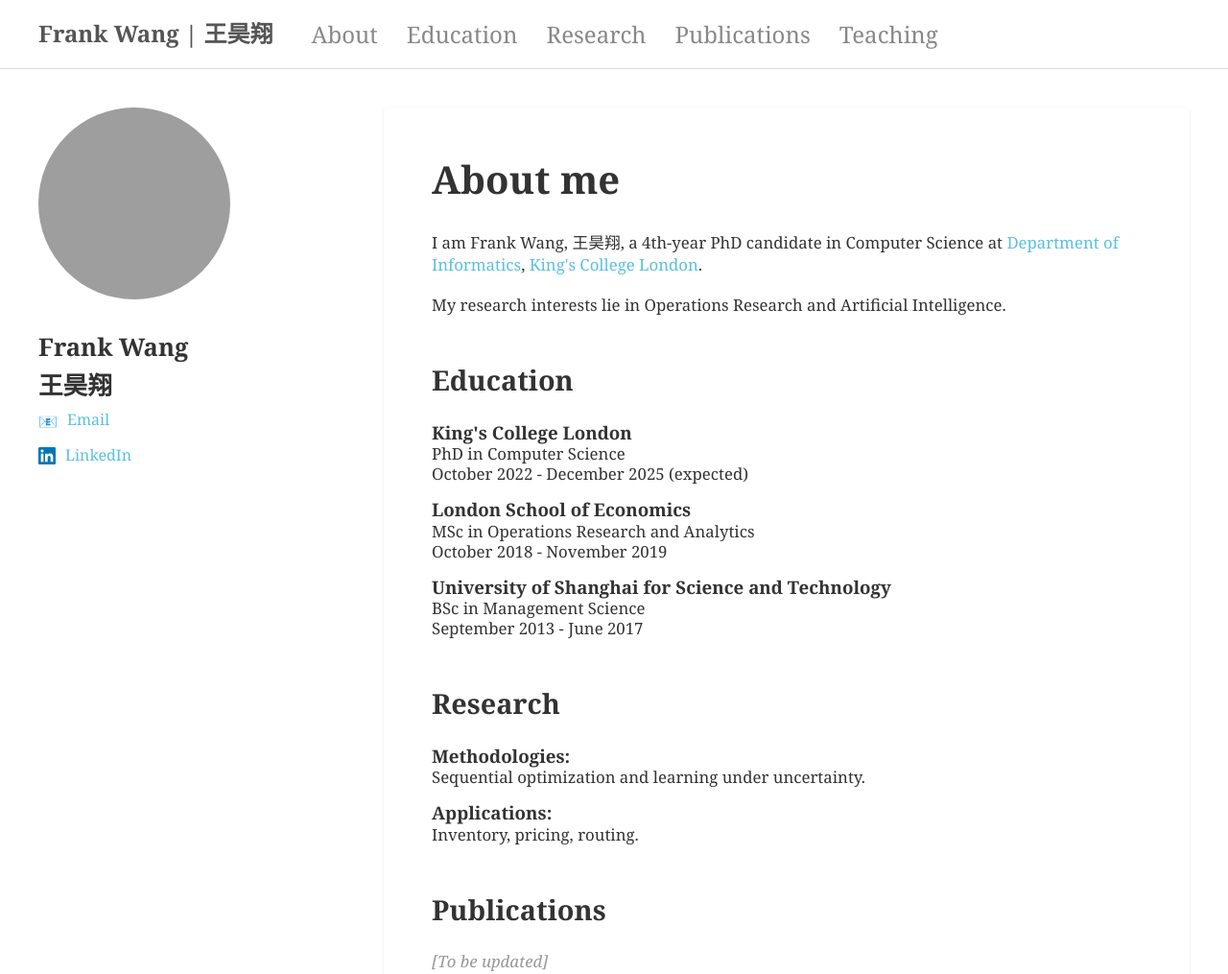
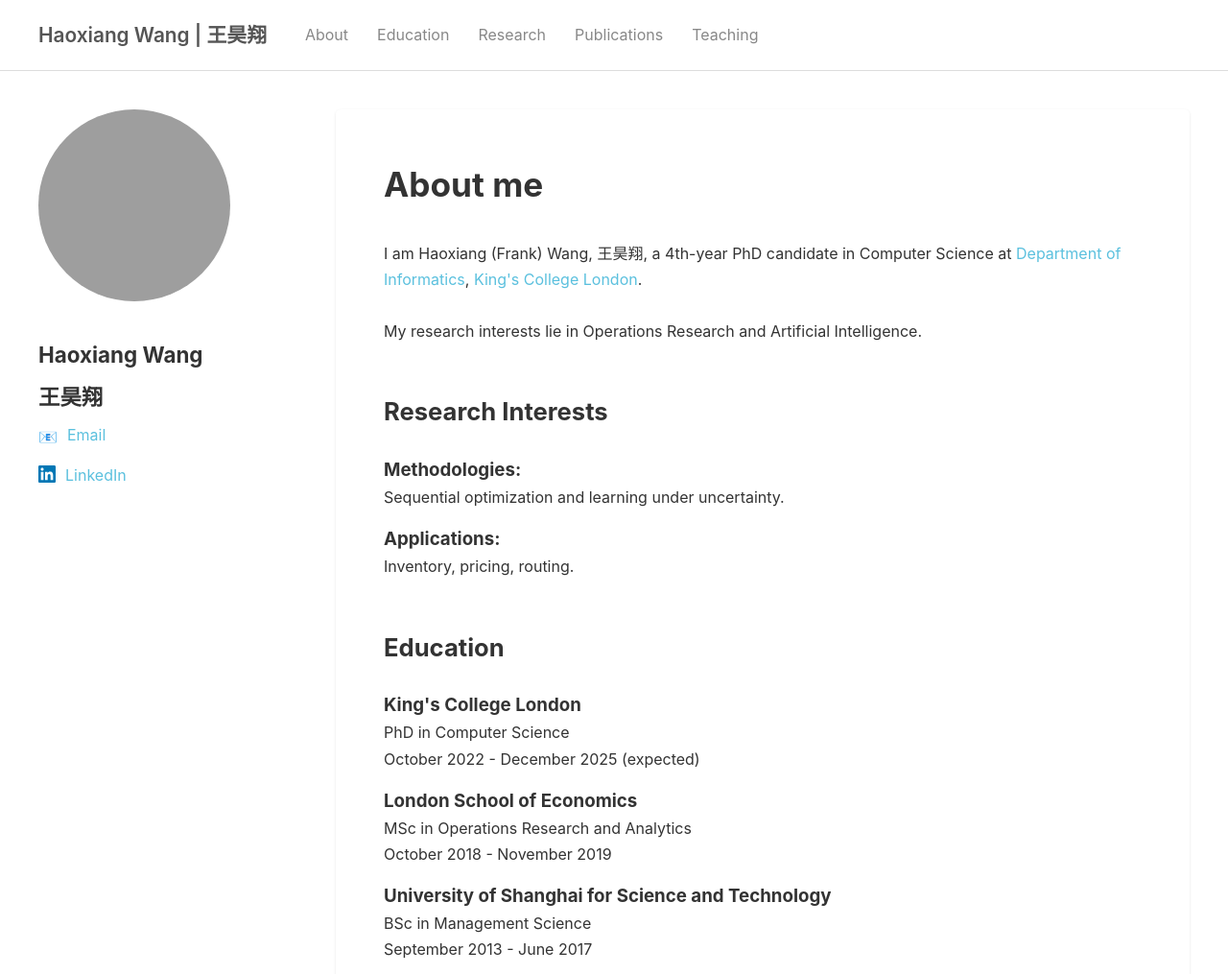
Before and after one commit to wang-haoxiang/wang-haoxiang.github.io, a plain HTML site: page index.html in a window 1280 px wide. Shown: the top 1015 px of the page at 96% size. Drawn offline with Linux system fonts and the light colour scheme; grey boxes are pictures that could not be loaded.

Commit message:
Update index.html

```diff
--- a/index.html
+++ b/index.html
@@ -3,7 +3,7 @@
 <head>
     <meta charset="UTF-8">
     <meta name="viewport" content="width=device-width, initial-scale=1.0">
-    <title>Haoxiang Wang - Academic Homepage</title>
+    <title>Haoxiang Wang's Homepage</title>
     <style>
         * {
             margin: 0;
@@ -12,10 +12,11 @@
         }
 
         body {
-            font-family: Georgia, 'Times New Roman', serif;
-            line-height: 1.25;
+            font-family: -apple-system, BlinkMacSystemFont, 'Segoe UI', 'Helvetica Neue', Arial, sans-serif;
+            line-height: 1.6;
             color: #333;
             background: white;
+            font-size: 16px;
         }
 
         .top-nav {
@@ -34,7 +35,7 @@
         }
 
         .top-nav .name {
-            font-size: 1.5rem;
+            font-size: 1.3rem;
             font-weight: 600;
             color: #555;
         }
@@ -47,7 +48,7 @@
         .top-nav a {
             color: #888;
             text-decoration: none;
-            font-size: 1.5rem;
+            font-size: 1rem;
             transition: color 0.3s;
         }
 
@@ -60,7 +61,7 @@
             margin: 0 auto;
             padding: 40px;
             display: grid;
-            grid-template-columns: 300px 1fr;
+            grid-template-columns: 250px 1fr;
             gap: 60px;
         }
 
@@ -79,7 +80,7 @@
         }
 
         .sidebar h2 {
-            font-size: 1.6rem;
+            font-size: 1.4rem;
             margin-bottom: 8px;
             color: #333;
         }
@@ -120,13 +121,13 @@
         }
 
         .content h1 {
-            font-size: 2.5rem;
+            font-size: 2.2rem;
             margin-bottom: 30px;
             color: #333;
         }
 
         .content h2 {
-            font-size: 1.8rem;
+            font-size: 1.6rem;
             margin-top: 50px;
             margin-bottom: 25px;
             color: #333;
@@ -134,8 +135,8 @@
 
         .content p {
             margin-bottom: 15px;
-            font-size: 1.05rem;
-            line-height: 1.25;
+            font-size: 1rem;
+            line-height: 1.7;
         }
 
         .content a {
@@ -148,14 +149,14 @@
         }
 
         .intro {
-            font-size: 1.15rem;
-            line-height: 1.25;
+            font-size: 1.1rem;
+            line-height: 1.7;
         }
 
         .update-note {
             color: #999;
             font-style: italic;
-            font-size: 0.95rem;
+            font-size: 0.9rem;
         }
 
         .section-section {
@@ -163,7 +164,7 @@
         }
 
         .section-section h3 {
-            font-size: 1.2rem;
+            font-size: 1.15rem;
             color: #555;
             margin-top: 20px;
             margin-bottom: 12px;
@@ -219,7 +220,7 @@
 <body>
     <div class="top-nav">
         <div class="container">
-            <div class="name">Frank Wang | <span class="chinese-name">王昊翔</span></div>
+            <div class="name">Haoxiang Wang | <span class="chinese-name">王昊翔</span></div>
             <nav>
                 <a href="#about">About</a>
                 <a href="#education">Education</a>
@@ -233,7 +234,7 @@
     <div class="main-container">
         <aside class="sidebar">
             <img src="profile.jpg" alt="Haoxiang Wang" class="profile-photo">
-            <h2>Frank Wang</h2>
+            <h2>Haoxiang Wang</h2>
           	<h2><span class="chinese-name">王昊翔</span></h2>
 
             <div class="sidebar-item">
@@ -253,9 +254,23 @@
             <section id="about">
                 <h1>About me</h1>
                 <p class="intro">
-                    I am Frank Wang, <span class="chinese-name">王昊翔</span>, a 4th-year PhD candidate in Computer Science at <a href="https://www.kcl.ac.uk/informatics">Department of Informatics</a>, <a href="https://www.kcl.ac.uk/">King's College London</a>. <br><br>
+                    I am Haoxiang (Frank) Wang, <span class="chinese-name">王昊翔</span>, a 4th-year PhD candidate in Computer Science at <a href="https://www.kcl.ac.uk/informatics">Department of Informatics</a>, <a href="https://www.kcl.ac.uk/">King's College London</a>. <br><br>
                     My research interests lie in Operations Research and Artificial Intelligence.
                 </p>
+            </section>
+
+          	<section id="research">
+                <h2>Research Interests</h2>
+
+                <div class="research-section">
+                    <h3>Methodologies:</h3>
+                    <p>Sequential optimization and learning under uncertainty.</p>
+                </div>
+
+                <div class="research-section">
+                    <h3>Applications:</h3>
+                    <p>Inventory, pricing, routing.</p>
+                </div>
             </section>
 
             <section id="education">
@@ -280,20 +295,6 @@
                 </div>
             </section>
 
-            <section id="research">
-                <h2>Research</h2>
-
-                <div class="research-section">
-                    <h3>Methodologies:</h3>
-                    <p>Sequential optimization and learning under uncertainty.</p>
-                </div>
-
-                <div class="research-section">
-                    <h3>Applications:</h3>
-                    <p>Inventory, pricing, routing.</p>
-                </div>
-            </section>
-
             <section id="publications">
                 <h2>Publications</h2>
                 <p class="update-note">[To be updated]</p>
@@ -302,7 +303,7 @@
             <section id="teaching">
                 <h2>Teaching</h2>
                 <p>
-                    I am interested in teaching applied mathematical courses to non-math (usually business and computer science) students.
+                    I usually teach applied mathematical courses to students in Economics, Management, and Computer Science programs.
                 </p>
             </section>
         </main>
```
